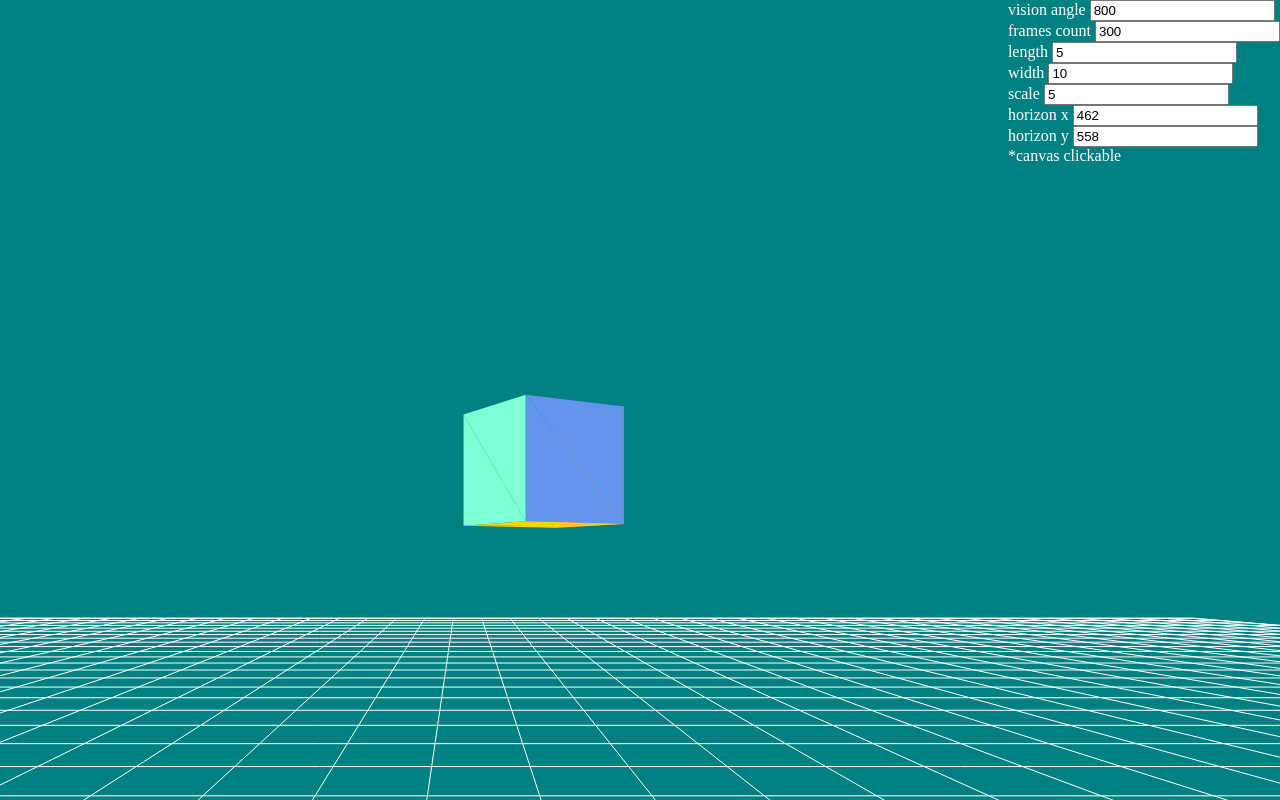
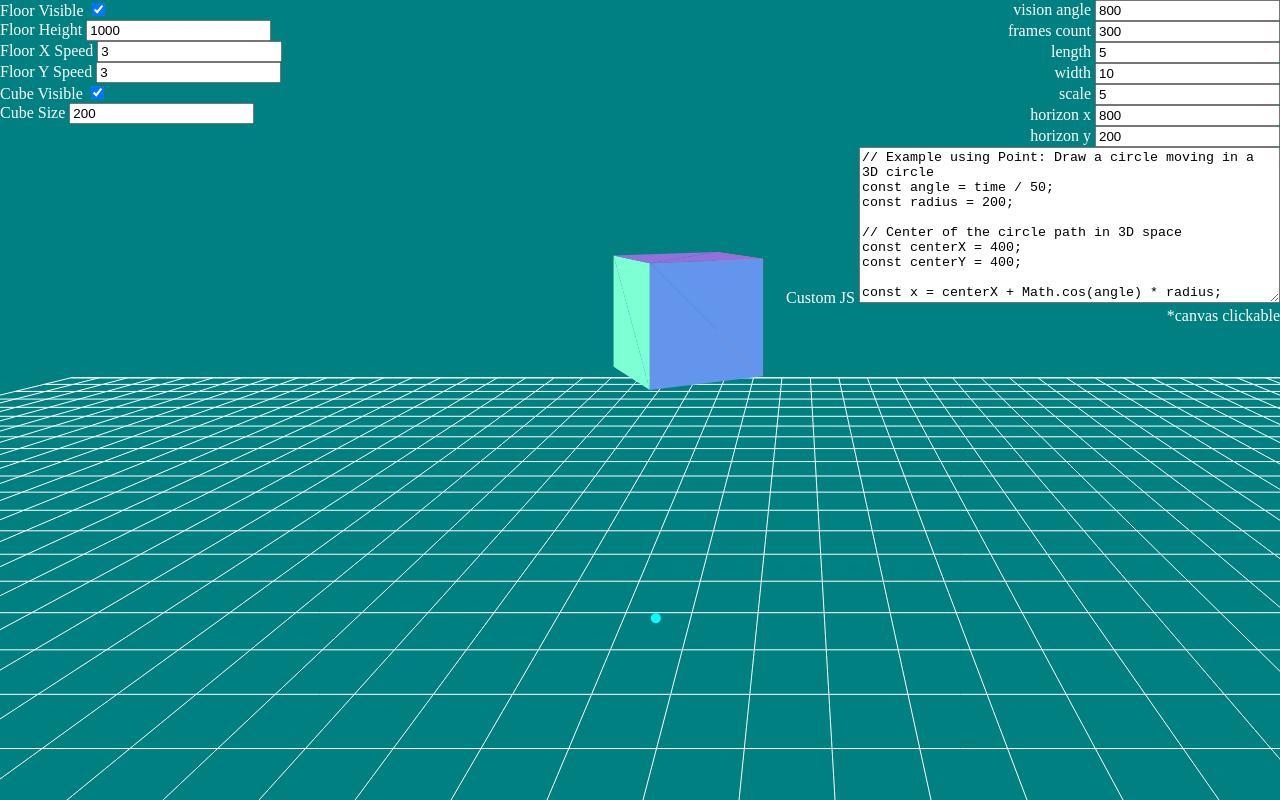
Before and after one commit to NookieGrey/perspective, a website with bundled scripts: page index.html in a window 1280 px wide. Built offline with nearby package versions, Linux system fonts and the light colour scheme.

Commit message:
example settings Custom Code

```diff
--- a/defaultSettings.js
+++ b/defaultSettings.js
@@ -4,18 +4,33 @@ export const GlobalStorage = {
   "pd": 800,
   "mostDistanceX": 5,
   "mostDistanceY": 10,
-  "scale": 5
+  "scale": 5,
 }
 
 GlobalStorage.canvasWidth = window.innerWidth;
 GlobalStorage.canvasHeight = window.innerHeight;
 
-GlobalStorage.horizonX = 462 ?? GlobalStorage.canvasWidth / 2;
-GlobalStorage.horizonY = 558 ?? GlobalStorage.canvasHeight / 2;
+GlobalStorage.horizonX = 800 ?? GlobalStorage.canvasWidth / 2;
+GlobalStorage.horizonY = 200 ?? GlobalStorage.canvasHeight / 2;
 
 GlobalStorage.step = GlobalStorage.canvasWidth / GlobalStorage.scale;
 
 // todo add comment what is _DD
 GlobalStorage.DD_ = GlobalStorage.canvasHeight - GlobalStorage.horizonY;
 
+GlobalStorage.examples = {
+  floor: {
+    showFloor: true,
+    height: 1000,
+    speedX: 3,
+    speedY: 3,
+  },
+  cube: {
+    showCube: true,
+    size: 200,
+  }
+}
+
+GlobalStorage.customDraw = new Function('time', 'ctx', "");
+
 window.GlobalStorage = GlobalStorage;
--- a/examples/cube.js
+++ b/examples/cube.js
@@ -2,10 +2,12 @@ import {GlobalStorage} from "../defaultSettings.js";
 import {Point} from "../library/Point.js";
 
 export function drawCube(time, ctx) {
+  if (!GlobalStorage.examples.cube.showCube) return;
+
   const {x, y, z} = move(time, 200, 500, 300);
   // const x = 600, y = 500, z = 300;
 
-  const size = 200;
+  const size = GlobalStorage.examples.cube.size;
   // todo added 0.5, because need to fix 45 deg
   const angle = (time / GlobalStorage.frameCount * 60) % 360 + 0.5;
   // const angle = 45;
--- a/examples/floor.js
+++ b/examples/floor.js
@@ -2,6 +2,8 @@ import {GlobalStorage} from "../defaultSettings.js";
 import {Point} from "../library/Point.js";
 
 export function drawFloor(time, ctx) {
+  if (!GlobalStorage.examples.floor.showFloor) return;
+
   const maxDistance = GlobalStorage.canvasWidth * GlobalStorage.mostDistanceX;
   const count = GlobalStorage.scale * GlobalStorage.mostDistanceX;
 
@@ -14,9 +16,11 @@ export function drawFloor(time, ctx) {
   function getDistance(index) {
     if (index === count) return maxDistance;
     const order = maxDistance * index / count;
-    /** accelerate by X */
-    // const framesCount = GlobalStorage.frameCount / 5;
-    const framesCount = GlobalStorage.frameCount;
+
+    if (GlobalStorage.examples.floor.speedX === 0) {
+      return order;
+    }
+    const framesCount = GlobalStorage.frameCount / GlobalStorage.examples.floor.speedX;
 
     const frame = time % framesCount;
     const step = (1 - frame / framesCount) * GlobalStorage.step;
@@ -26,9 +30,11 @@ export function drawFloor(time, ctx) {
   function getDistanceY(index) {
     if (index === countY) return maxDistanceY;
     const order = maxDistanceY * index / countY;
-    /** accelerate by Y */
-    // const framesCount = GlobalStorage.frameCount / 5;
-    const framesCount = GlobalStorage.frameCount;
+
+    if (GlobalStorage.examples.floor.speedY === 0) {
+      return order;
+    }
+    const framesCount = GlobalStorage.frameCount / GlobalStorage.examples.floor.speedY;
 
     const frame = time % framesCount;
     const step = (1 - frame / framesCount) * GlobalStorage.step;
@@ -36,12 +42,20 @@ export function drawFloor(time, ctx) {
   }
 
   /** The default Z is negative because our viewpoint is elevated, not at ground level. */
-  const Z = -300;
+  const Z = -GlobalStorage.examples.floor.height;
   // const Z = 0;
 
   (function drawHorizonLines() {
     ctx.beginPath();
     ctx.strokeStyle = 'white';
+
+    {
+      const A = new Point(leftEnd, 0, Z);
+      const B = new Point(rightEnd, 0, Z);
+      ctx.moveTo(A.X, A.Z);
+      ctx.lineTo(B.X, B.Z);
+    }
+
     for (let i = 0; i <= count; i++) {
       const distance = getDistance(i);
 
--- a/form.js
+++ b/form.js
@@ -8,6 +8,7 @@ export function wireSettingsFormTo(canvas) {
 
     body.appendChild(canvas);
 
+    {
       form = document.getElementById('settings');
       form.addEventListener('submit', function (event) {
         event.preventDefault();
@@ -84,5 +85,88 @@ export function wireSettingsFormTo(canvas) {
 
         GlobalStorage.DD_ = GlobalStorage.canvasHeight - GlobalStorage.horizonY;
       });
+    }
+
+    {
+      form = document.getElementById('examples');
+      form.addEventListener('submit', function (event) {
+        event.preventDefault();
+      });
+
+      const $showFloor = form['show-floor'];
+      $showFloor.checked = GlobalStorage.examples.floor.showFloor;
+      $showFloor.addEventListener('change', function () {
+        GlobalStorage.examples.floor.showFloor = this.checked;
+      });
+
+      const $floorHeight = form['floor-height'];
+      $floorHeight.value = GlobalStorage.examples.floor.height;
+      $floorHeight.addEventListener('change', function () {
+        GlobalStorage.examples.floor.height = +this.value;
+      });
+
+      const $floorXSpeed = form['floor-x-speed'];
+      $floorXSpeed.value = GlobalStorage.examples.floor.speedX;
+      $floorXSpeed.addEventListener('change', function () {
+        GlobalStorage.examples.floor.speedX = +this.value;
+      });
+
+      const $floorYSpeed = form['floor-y-speed'];
+      $floorYSpeed.value = GlobalStorage.examples.floor.speedY;
+      $floorYSpeed.addEventListener('change', function () {
+        GlobalStorage.examples.floor.speedY = +this.value;
+      });
+
+      const $showCube = form['show-cube'];
+      $showCube.checked = GlobalStorage.examples.cube.showCube;
+      $showCube.addEventListener('change', function () {
+        GlobalStorage.examples.cube.showCube = this.checked;
+      });
+
+      const $cubeSize = form['cube-size'];
+      $cubeSize.value = GlobalStorage.examples.cube.size;
+      $cubeSize.addEventListener('change', function () {
+        GlobalStorage.examples.cube.size = +this.value;
       });
     }
+    {
+      const $form = document.getElementById('custom-code');
+      const $customJsTextarea = $form['custom-js'];
+
+      const defaultCode = `// Example using Point: Draw a circle moving in a 3D circle
+const angle = time / 50;
+const radius = 200;
+
+// Center of the circle path in 3D space
+const centerX = 400;
+const centerY = 400;
+
+const x = centerX + Math.cos(angle) * radius;
+const y = centerY + Math.sin(angle) * radius;
+const z = 0;
+
+const p = new Point(x, y, z);
+
+ctx.fillStyle = 'cyan';
+ctx.beginPath();
+ctx.arc(p.X, p.Z, 5, 0, Math.PI * 2);
+ctx.fill();`;
+
+      $customJsTextarea.value = defaultCode;
+
+      try {
+        GlobalStorage.customDraw = new Function('time', 'ctx', defaultCode);
+      } catch (e) {
+        console.error("Error parsing default custom code:", e);
+      }
+
+      $customJsTextarea.addEventListener('input', function () {
+        try {
+          GlobalStorage.customDraw = new Function('time', 'ctx', this.value);
+        } catch (e) {
+          console.error("Error parsing custom code:", e);
+        }
+      });
+    }
+  });
+}
--- a/fullscreen.css
+++ b/fullscreen.css
@@ -19,10 +19,19 @@ body canvas {
     background: rgb(0,128,128);
 }
 
-#settings {
+.left-block {
+    position: absolute;
+    left:0;
+    top: 0;
+    z-index: 1;
+    color: white;
+}
+
+.right-block {
     position: absolute;
     right:0;
     top: 0;
     z-index: 1;
     color: white;
+    text-align: right;
 }
--- a/index.html
+++ b/index.html
@@ -7,6 +7,47 @@
     <script type="module" src="index.js"></script>
 </head>
 <body>
+<div class="left-block">
+    <form id="examples">
+        <div>
+            <label for="show-floor">
+                Floor Visible
+                <input type="checkbox" id="show-floor" name="show-floor">
+            </label>
+        </div>
+        <div>
+            <label for="floor-height">
+                Floor Height
+                <input type="number" id="floor-height" name="floor-height" step="10">
+            </label>
+        </div>
+        <div>
+            <label for="floor-x-speed">
+                Floor X Speed
+                <input type="number" id="floor-x-speed" name="floor-x-speed" step="1">
+            </label>
+        </div>
+        <div>
+            <label for="floor-y-speed">
+                Floor Y Speed
+                <input type="number" id="floor-y-speed" name="floor-y-speed" step="1">
+            </label>
+        </div>
+        <div>
+            <label for="show-cube">
+                Cube Visible
+                <input type="checkbox" id="show-cube" name="show-cube">
+            </label>
+        </div>
+        <div>
+            <label for="cube-size">
+                Cube Size
+                <input type="number" id="cube-size" name="cube-size" step="10" min="10">
+            </label>
+        </div>
+    </form>
+</div>
+<div class="right-block">
     <form id="settings">
         <div>
             <label for="pd">
@@ -50,9 +91,18 @@
                 <input type="number" id="horizon-y" name="horizon-y" step="10">
             </label>
         </div>
-
+    </form>
+    <form id="custom-code">
+        <div>
+            <label for="custom-js">
+                Custom JS
+                <textarea id="custom-js" name="custom-js" rows="10" cols="50"></textarea>
+            </label>
+        </div>
+    </form>
+    <div>
         *canvas clickable
-<!--    and scrollable-->
-</form>
+    </div>
+</div>
 </body>
 </html>
--- a/index.js
+++ b/index.js
@@ -3,6 +3,7 @@ import {wireSettingsFormTo} from "./form.js";
 import {addPolyfillCanvasClear} from "./addPolyfillCanvasClear.js";
 import {drawFloor} from "./examples/floor.js";
 import {drawCube} from "./examples/cube.js";
+import {Point} from "./library/Point.js";
 
 addPolyfillCanvasClear();
 
@@ -13,6 +14,7 @@ canvas.height = GlobalStorage.canvasHeight;
 const ctx = canvas.getContext("2d");
 
 wireSettingsFormTo(canvas);
+window.Point = Point;
 
 let stop = false;
 let time = 0;
@@ -31,5 +33,14 @@ function draw(time, ctx) {
   ctx.clear();
 
   drawFloor(time, ctx);
+
   drawCube(time, ctx);
+
+  if (GlobalStorage.customDraw) {
+    try {
+      GlobalStorage.customDraw(time, ctx);
+    } catch (e) {
+      console.error("Error executing custom code:", e);
+    }
+  }
 }
```
Lines whose indentation alone changed are shown as unchanged.
